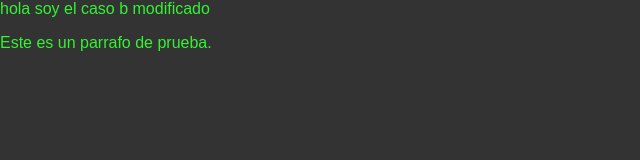
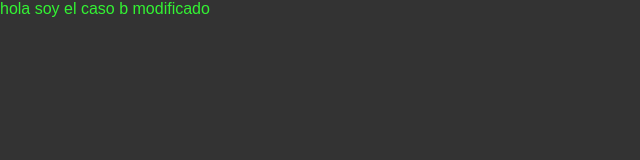
Before and after one commit to benigattafoni/practica-git, a plain HTML site: page index.html in a window 1280 px wide. Shown: the whole page, without its empty margins (0-640 px from the left). Drawn offline with Linux system fonts and the light colour scheme.

Commit message:
Revert "Agrego parrafo de prueba"
This reverts commit ce2598db8dc02d8adbd9f43486274f98df79da77.

```diff
--- a/index.html
+++ b/index.html
@@ -8,6 +8,5 @@
 </head>
 <body>
     hola soy el caso b modificado
-    <p>Este es un parrafo de prueba.</p>
 </body>
 </html>
```
